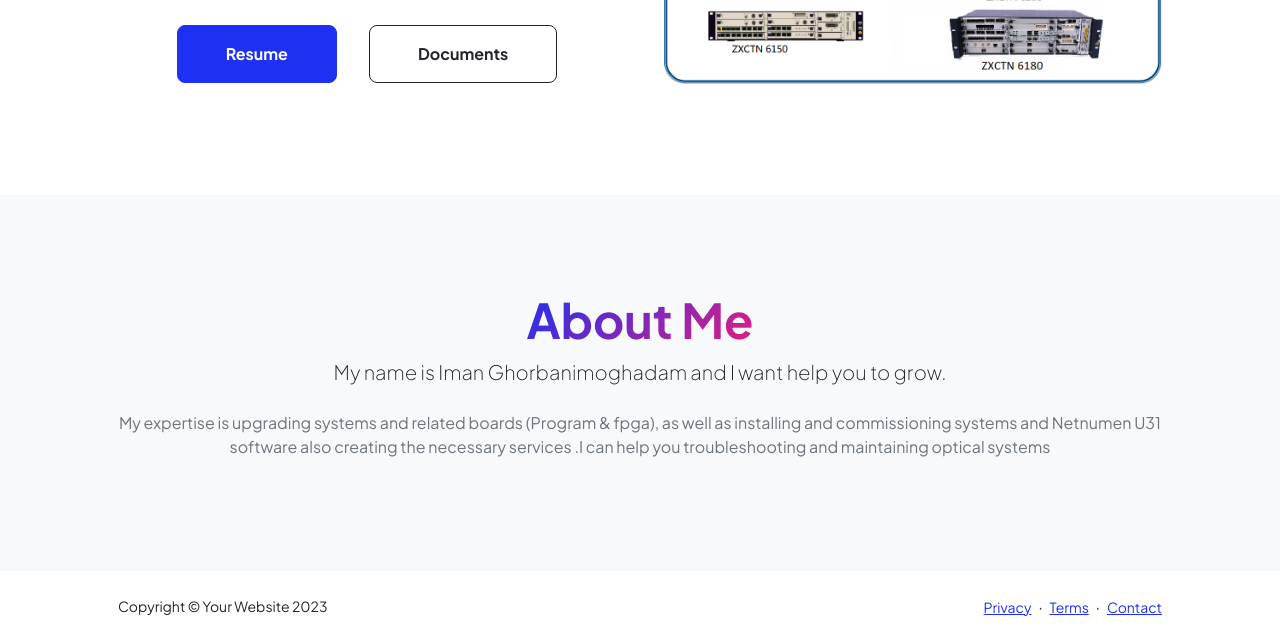
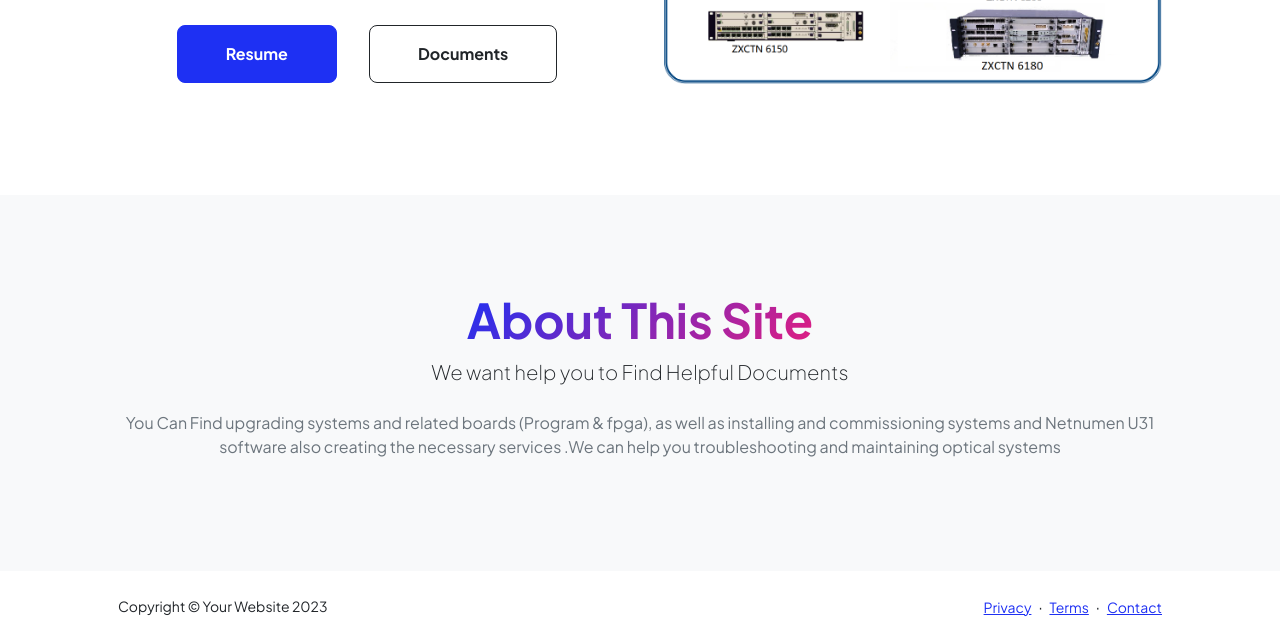
Before and after one commit to ZTE-documents/zte-documents, a plain HTML site: page index.html in a window 1280 px wide. Shown: the part 519-1162 px from the top of the page. Drawn offline with nearby package versions, Linux system fonts and the light colour scheme.

Commit message:
Update index.html

```diff
--- a/index.html
+++ b/index.html
@@ -68,9 +68,9 @@
                     <div class="row gx-5 justify-content-center">
                         <div class="col-xxl-8">
                             <div class="text-center my-5">
-                                <h2 class="display-5 fw-bolder"><span class="text-gradient d-inline">About Me</span></h2>
-                                <p class="lead fw-light mb-4">My name is Iman Ghorbanimoghadam and I want help you to grow.</p>
-                                <p class="text-muted">My expertise is upgrading systems and related boards (Program & fpga), as well as installing and commissioning systems and Netnumen U31 software also creating the necessary services .I can help you troubleshooting and maintaining optical systems</p>
+                                <h2 class="display-5 fw-bolder"><span class="text-gradient d-inline">About This Site</span></h2>
+                                <p class="lead fw-light mb-4">We want help you to Find Helpful Documents </p>
+                                <p class="text-muted">You Can Find upgrading systems and related boards (Program & fpga), as well as installing and commissioning systems and Netnumen U31 software also creating the necessary services .We can help you troubleshooting and maintaining optical systems</p>
                                 <div class="d-flex justify-content-center fs-2 gap-4">
                                    <!-- <a class="text-gradient" href="#!"><i class="bi bi-twitter"></i></a>    -->
                                     <!-- <a class="text-gradient" href="https://www.linkedin.com/in/iman-ghorbani-moghadam"><i class="bi bi-linkedin"></i></a>    -->
```
